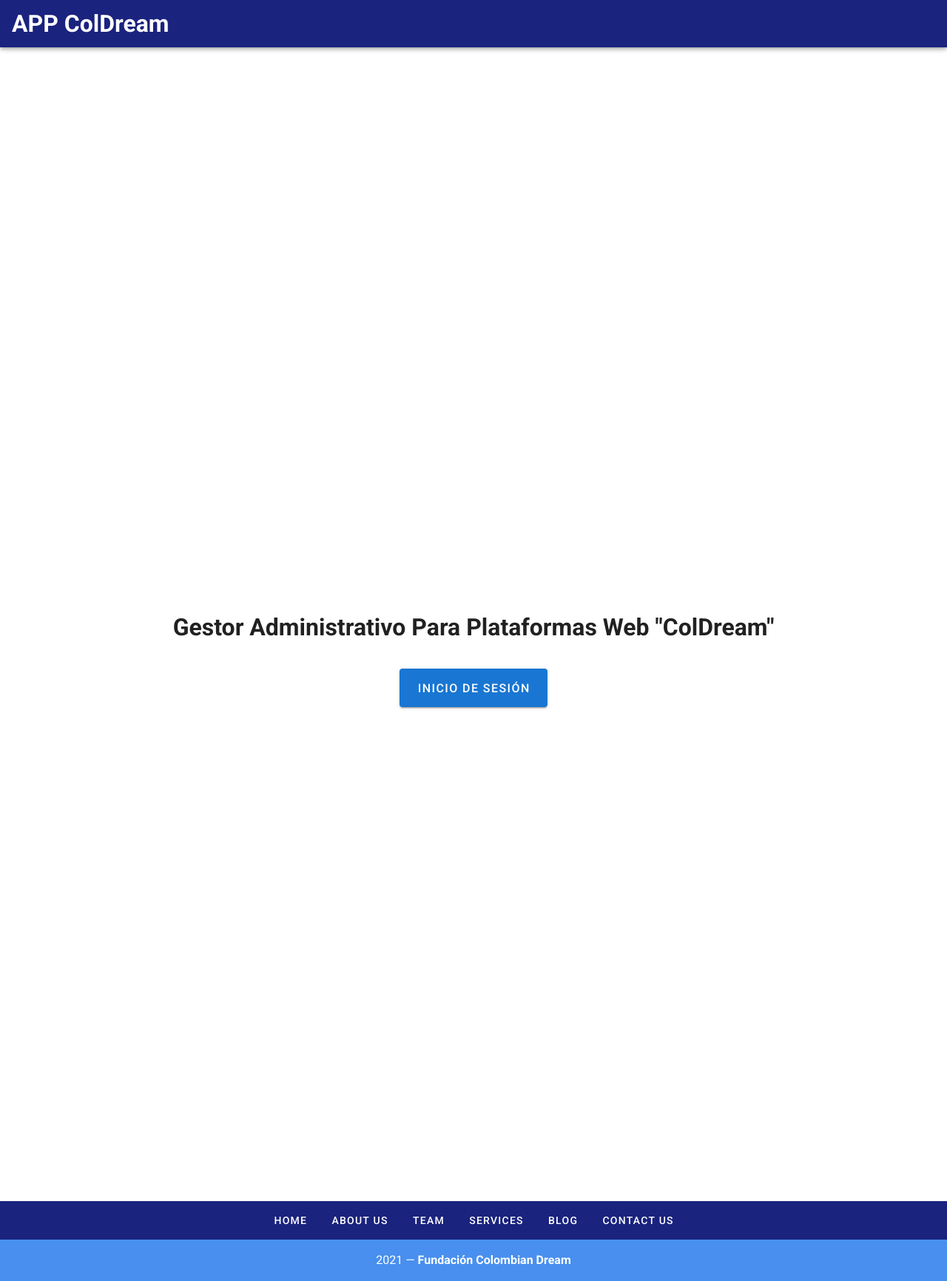
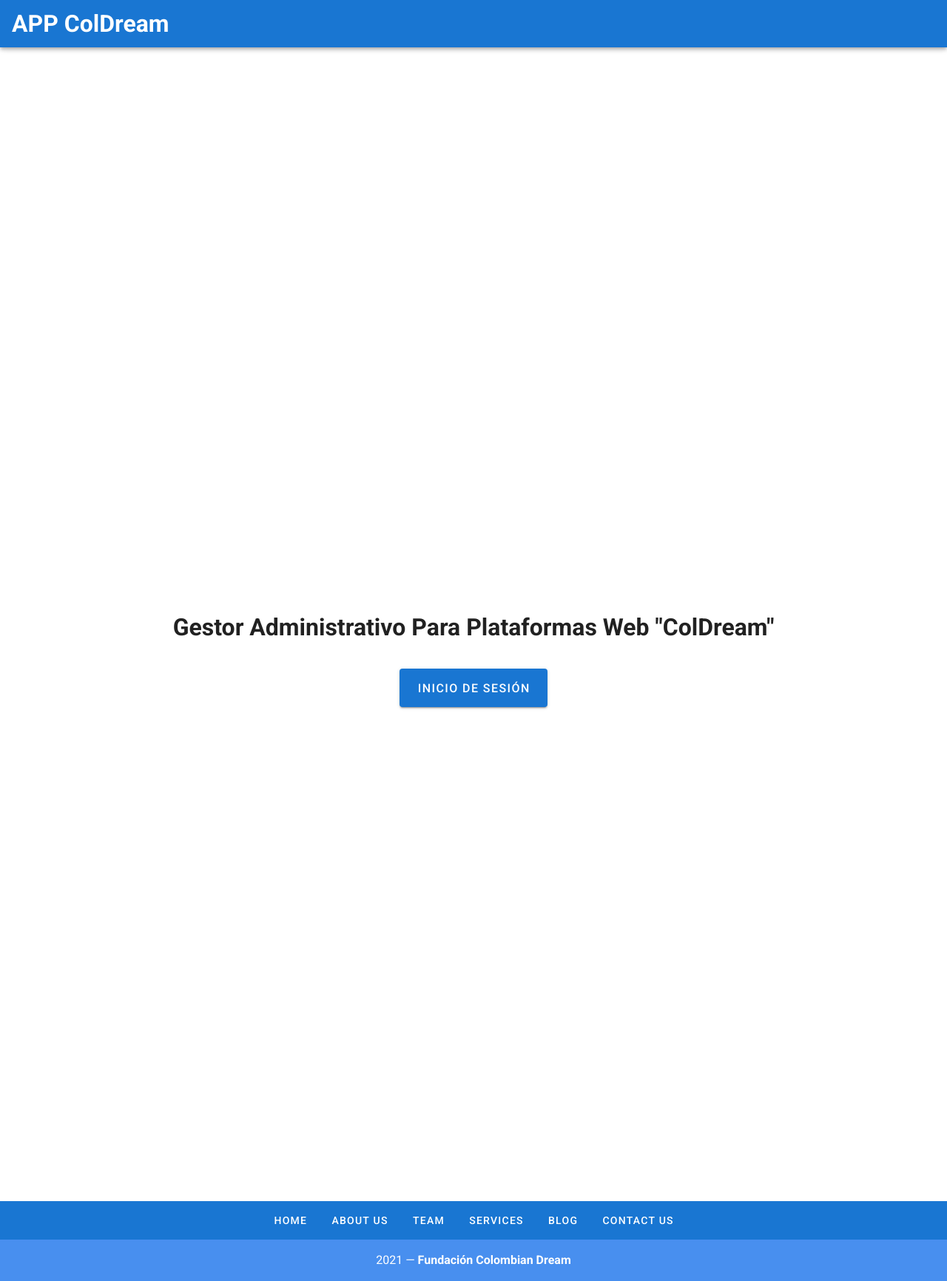
Before and after one commit to alvaroenriquerosero/ColDream, a Vue app: page / in a window 1280 px wide. Shown: the whole page at 74% size. Built offline with nearby package versions, Linux system fonts and the light colour scheme.

Commit message:
Revert "Ejemplo commit"
This reverts commit a3a8b5d05f953b252d390daf5b231533dadc5fb4.

```diff
--- a/src/components/Footer.vue
+++ b/src/components/Footer.vue
@@ -1,6 +1,6 @@
 <template>
   <v-footer
-    color="indigo darken-4"
+    color="primary"
     padless
   >
     <v-row
--- a/src/components/Header.vue
+++ b/src/components/Header.vue
@@ -1,7 +1,7 @@
 <template>
     <v-app-bar
       app
-      color="indigo darken-4"
+      color="primary"
       dark
     >
       <h1>APP ColDream</h1>
```
